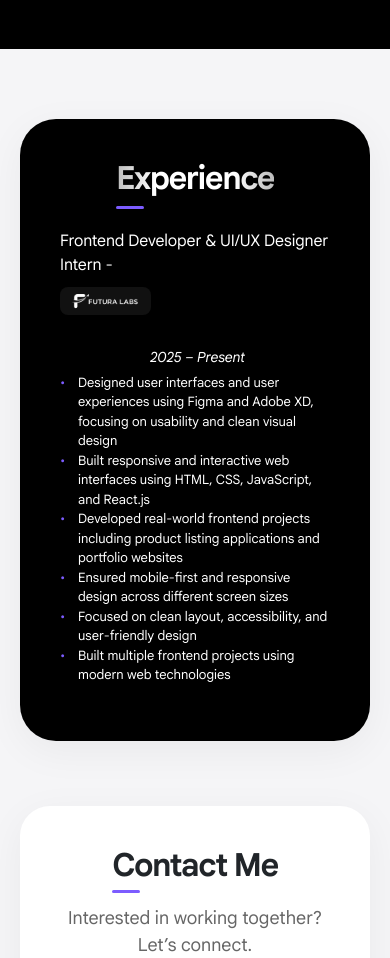
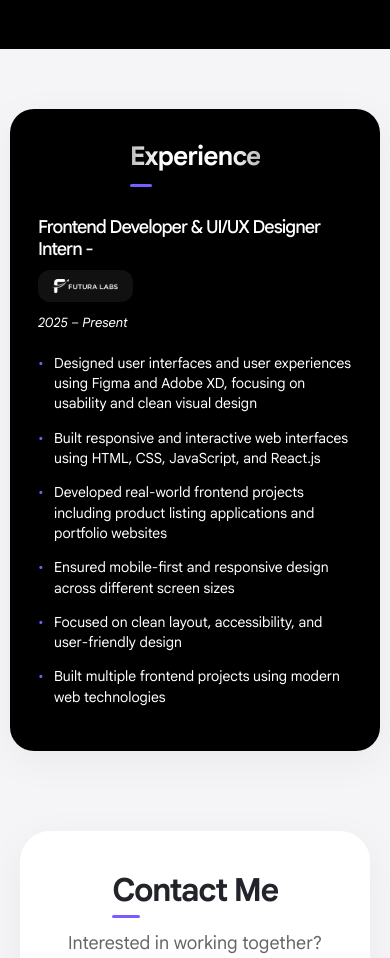
Before and after one commit to saneenmanzoor-pixel/portfolio, a React (Vite) app: page / in a window 390 px wide. Shown: the part 4201-5159 px from the top of the page. Built offline with nearby package versions, Linux system fonts and the light colour scheme.

Commit message:
Fix experience section styles and scroll animation

```diff
--- a/src/sections/experience.jsx
+++ b/src/sections/experience.jsx
@@ -37,10 +37,12 @@ export default function Experience() {
     >
       <motion.div className="experience-card" variants={containerVariants}>
         {/* Title */}
-        <motion.h2 className="exp-title" variants={itemVariants}>
+        <motion.div className="exp" variants={itemVariants}>
+        <div className="exp-title" variants={itemVariants}>
           Experience
           <span className="exp-underline"></span>
-        </motion.h2>
+        </div>
+        </motion.div>
 
         {/* Role + Company */}
         <motion.div className="exp-header" variants={itemVariants}>
--- a/src/sections/styles/experience.css
+++ b/src/sections/styles/experience.css
@@ -18,7 +18,7 @@
 }
 
 /* Title */
-.exp-title {
+.exp .exp-title {
   font-family: "Google Sans", sans-serif;
   font-size: 36px;
   font-weight: 700;
@@ -112,59 +112,87 @@
 }
 
 
-/* Responsive */
-@media (max-width: 768px) {
-  .experience-section{
+/* ===============================
+   MOBILE RESPONSIVE (PHONES)
+   =============================== */
+@media (max-width: 480px) {
+
+  .experience-section {
     margin-top: 50px;
-    margin-bottom: 25px;
+    margin-bottom: 50px;
+    padding: 10px;
   }
+
   .experience-card {
-    padding: 40px 40px;
+    padding: 28px 28px;
+    border-radius: 24px;
+    display: block;
+  }
+
+  /* Title */
+  .exp{
+    text-align: center;
+    margin-bottom: 30px;
+  }
+  .exp .exp-title {
+    font-size: 26px;
+    letter-spacing: -1px;
+    text-align: center;
+    margin: 0px;
+    }
+
+  .exp-underline {
+    width: 22px;
+    height: 3px;
+    display: flex;
+    justify-content: right;
+  }
+
+  /* Header */
+  .exp-header {
+    font-size: 16px;
+    gap: 10px;
+    justify-content: left;
+    text-align: left;
+
+  }
+
+  .exp-role {
+    font-size: 18px;
+    text-align: left;
+    margin-right: 20px;
+  }
+
+  /* Company pill */
+  .exp-company {
+    padding: 6px 12px;
+    font-size: 12px;
+    border-radius: 12px;
+    justify-content: center;
     display: flex;
     flex-direction: column;
-    align-items: center;
+    margin-bottom: 8px;
   }
 
-  .exp-title {
-    font-size: 32px;
+  .exp-company img {
+    height: 20px;
   }
-  .exp-header{
-    gap: 5px;
-    margin-bottom: 25px;
+
+  /* Duration */
+  .exp-duration {
+    font-size: 13px;
+    text-align: left;
+    margin-bottom: 20px;
   }
-  .exp-header .exp-role{
-    font-size: 16px;
-    letter-spacing: -0.1px;
-    line-height: 24px;
-    font-weight: 400;
-    margin-bottom: 5px;
 
+  /* Bullet list */
+  .exp-list li {
+    font-size: 14px;
+    line-height: 1.45;
+    padding-left: 16px;
   }
-  .exp-company {
-  align-items: center;
-  gap: 8px;
-  background: #111;
-  padding: 4px 10px;
-  border-radius: 8px;
-  font-size: 14px;
+
+  .exp-list li:hover {
+    transform: none; /* Disable hover shift on touch devices */
+  }
 }
-
-.exp-company img {
-  width: auto;
-  height: 20px;
-  object-fit: contain;
-}
-.exp-duration{
-  font-size: 14px;
-  letter-spacing: -0.1px;
-
-  margin-bottom: 5px;
-  margin-top: 7px;
-  margin-left: 5px;
-
-}
-.exp-list li{
-  font-size: small;
-  margin-bottom: 0px;
-}
-}
```
